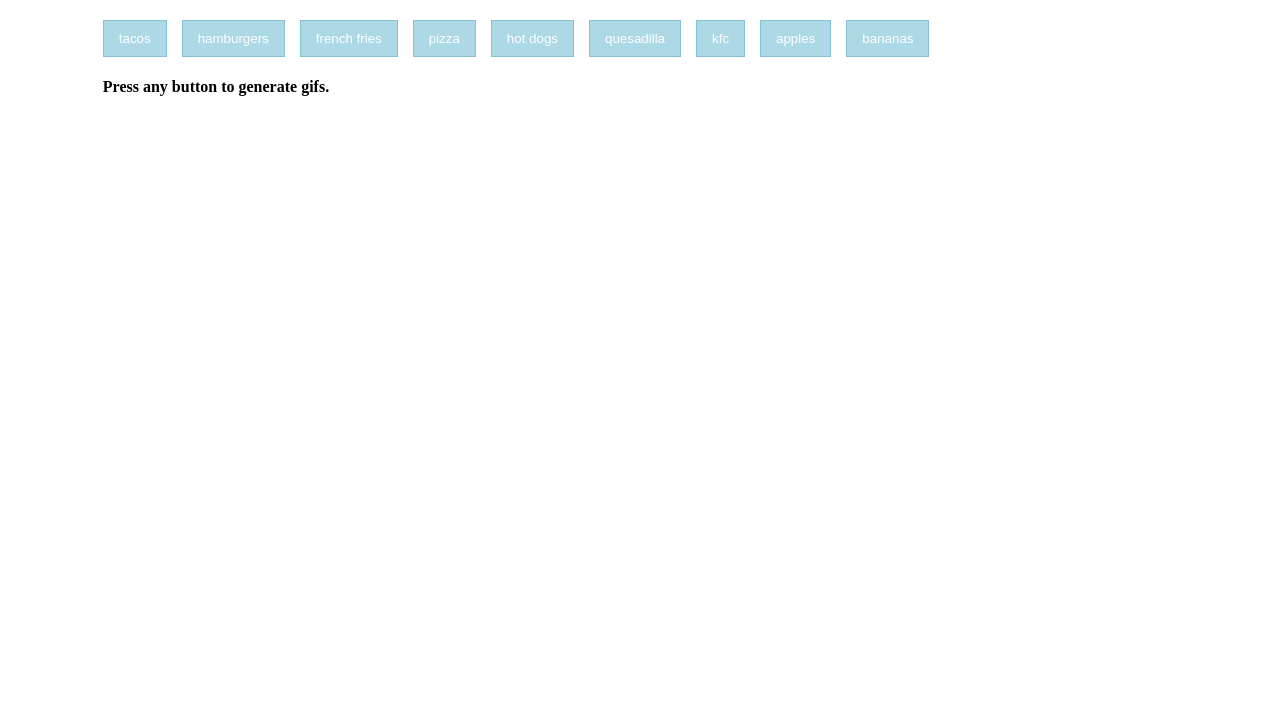
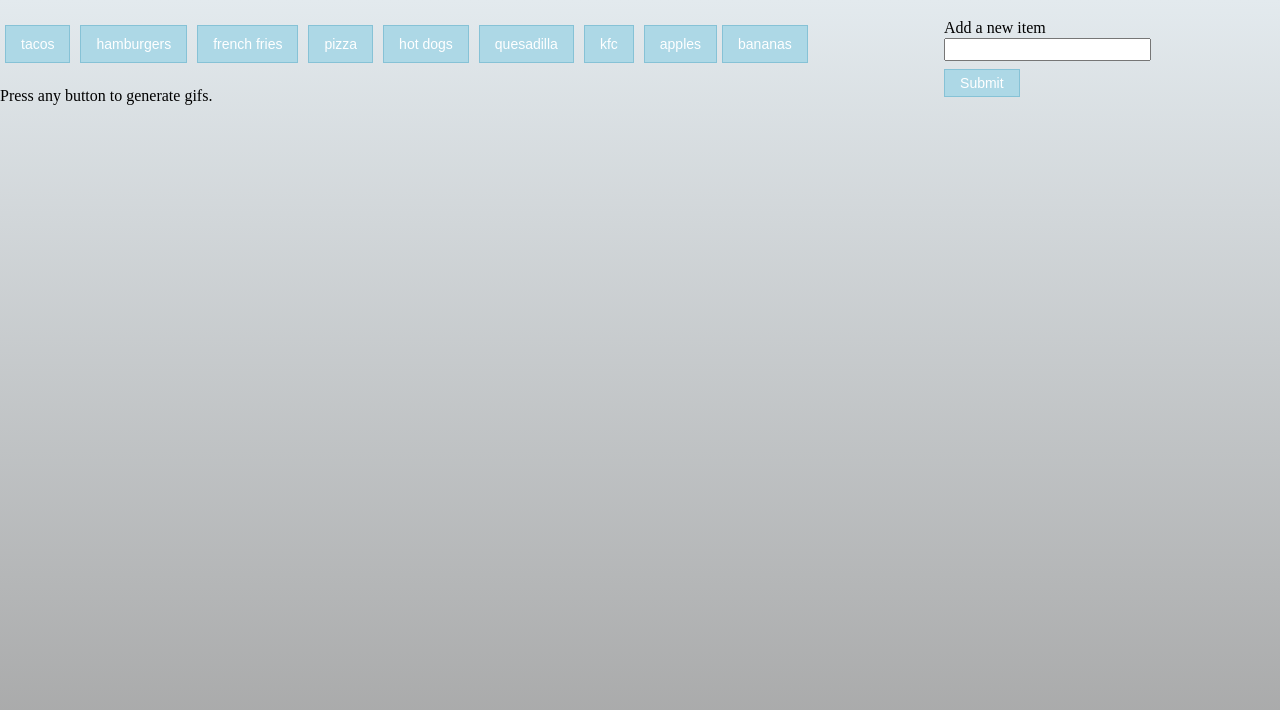
Before and after one commit to romansenin/GiphyApp, a plain HTML site: page index.html in a window 1280 px wide. Drawn offline with nearby package versions, Linux system fonts and the light colour scheme.

Commit message:
made a functional form

```diff
--- /dev/null
+++ b/assets/css/reset.css
@@ -0,0 +1,48 @@
+/* http://meyerweb.com/eric/tools/css/reset/
+   v2.0 | 20110126
+   License: none (public domain)
+*/
+
+html, body, div, span, applet, object, iframe,
+h1, h2, h3, h4, h5, h6, p, blockquote, pre,
+a, abbr, acronym, address, big, cite, code,
+del, dfn, em, img, ins, kbd, q, s, samp,
+small, strike, strong, sub, sup, tt, var,
+b, u, i, center,
+dl, dt, dd, ol, ul, li,
+fieldset, form, label, legend,
+table, caption, tbody, tfoot, thead, tr, th, td,
+article, aside, canvas, details, embed,
+figure, figcaption, footer, header, hgroup,
+menu, nav, output, ruby, section, summary,
+time, mark, audio, video {
+	margin: 0;
+	padding: 0;
+	border: 0;
+	font-size: 100%;
+	font: inherit;
+	vertical-align: baseline;
+}
+/* HTML5 display-role reset for older browsers */
+article, aside, details, figcaption, figure,
+footer, header, hgroup, menu, nav, section {
+	display: block;
+}
+body {
+	line-height: 1;
+}
+ol, ul {
+	list-style: none;
+}
+blockquote, q {
+	quotes: none;
+}
+blockquote:before, blockquote:after,
+q:before, q:after {
+	content: '';
+	content: none;
+}
+table {
+	border-collapse: collapse;
+	border-spacing: 0;
+}
--- a/assets/css/style.css
+++ b/assets/css/style.css
@@ -1,16 +1,32 @@
+body {
+  min-height: 100vh;
+  background: linear-gradient(rgb(227, 234, 238), rgb(163, 163, 163));
+}
+
 .button {
-  margin-right: 15px;
+  margin: 5px;
+  font-size: 14px;
 }
 
 .buttons {
+  float: left;
   margin: 20px 0;
+}
+
+.message {
+  clear: both;
 }
 
 .button:last-child {
   margin: 0;
 }
 
-.container {
+.centered-buttons {
+  width: 70%;
+  margin: 0 auto;
+}
+
+.centered-gifs {
   width: 85%;
   margin: 0 auto;
 }
@@ -33,12 +49,42 @@
 }
 
 .gifdiv {
+  background-color: white;
   margin: 10px;
   float: left;
   border: 1px solid #eee;
+}
+
+.gifdump {
+  clear: both;
 }
 
 .rating {
   margin: 10px 0;
   text-align: center;
 }
+
+label {
+  display: block;
+}
+
+form {
+  margin: 20px 50px;
+}
+
+input {
+  position: relative;
+  top: 2px;
+  font-size: 15px;
+}
+
+#submit {
+  padding: 5px 15px;
+  margin-top: 10px;
+}
+
+.container {
+  display: flex;
+  /* justify-content: center; */
+  /* align-items: center; */
+}
--- a/assets/javascript/app.js
+++ b/assets/javascript/app.js
@@ -10,14 +10,18 @@ let topics = [
   "bananas"
 ];
 
-$.each(topics, function(_, food) {
-  $(".buttons").append(
-    $("<button>")
-      .text(food)
-      .addClass("button")
-      .attr("value", food)
-  );
-});
+function generateButtons() {
+  $.each(topics, function(_, topic) {
+    $(".buttons").append(
+      $("<button>")
+        .text(topic)
+        .addClass("button")
+        .attr("value", topic)
+    );
+  });
+}
+
+generateButtons();
 
 $(document).on("click", ".button", requestAPI);
 
@@ -45,7 +49,9 @@ function requestAPI() {
         .attr("data-animate", response.data[i].images.original.url)
         .addClass("gif");
       newGifDiv.append(newGif);
-      newGifDiv.append("<h5 class='rating'> Rating: " + response.data[i].rating + "</h5>")
+      newGifDiv.append(
+        "<h5 class='rating'> Rating: " + response.data[i].rating + "</h5>"
+      );
       $(".gifdump").append(newGifDiv);
     }
   });
@@ -62,3 +68,14 @@ function pausePlay() {
     $(this).attr("data-state", "still");
   }
 }
+
+function addTopic() {
+  event.preventDefault();
+
+  let newTopic = $("#topic-input").val();
+  topics.push(newTopic);
+
+  $(".buttons").empty();
+
+  generateButtons();
+}
--- a/index.html
+++ b/index.html
@@ -6,17 +6,25 @@
     <meta http-equiv="X-UA-Compatible" content="ie=edge" />
     <title>GihpyApp</title>
 
+    <link rel="stylesheet" href="assets/css/reset.css">
     <link rel="stylesheet" href="assets/css/style.css" />
   </head>
   <body>
     <div class="container">
-      <div class="buttons"></div>
-      <div class="message">
-        <h4>Press any button to generate gifs.</h4>
+      <div class="centered-buttons">
+        <div class="buttons"></div>
+        <div class="message">
+          <h4>Press any button to generate gifs.</h4>
+        </div>
       </div>
-      <!-- <div class="addfood"></div> -->
-      <div class="gifdump"></div>
+      <form onsubmit="addTopic()">
+        <label for="topic-input">Add a new item</label>
+        <input type="text" id="topic-input" />
+        <button id="submit" class="button" type="submit">Submit</button>
+      </form>
     </div>
+    <div class="gifdump centered-gifs"></div>
+
     <script
       src="https://code.jquery.com/jquery-3.4.0.min.js"
       integrity="sha256-BJeo0qm959uMBGb65z40ejJYGSgR7REI4+CW1fNKwOg="
```
